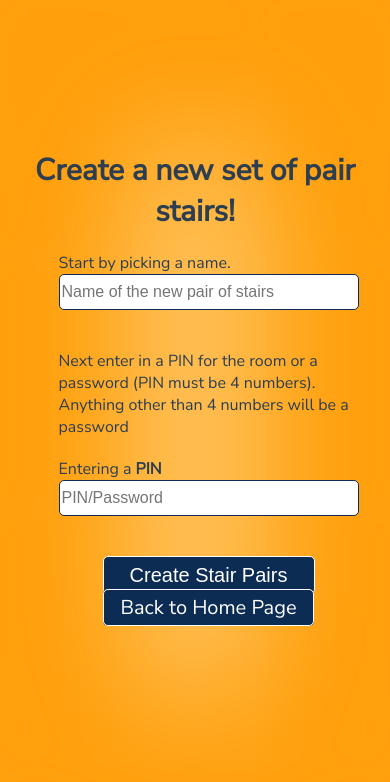
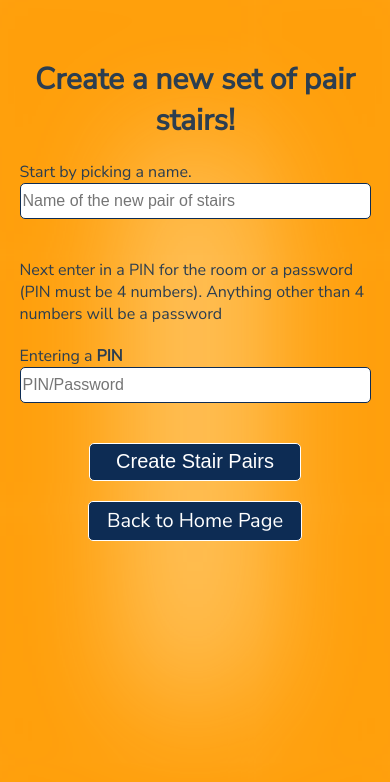
Before and after one commit to tmatthiash/pair-stairs, a Vue app in the folder frontend/: page /newstair in a window 390 px wide. Shown: the top 782 px of the page. Built offline with nearby package versions, Linux system fonts and the light colour scheme.

Commit message:
wip for responsive

```diff
--- a/frontend/src/components/NewStair/NewStair.vue
+++ b/frontend/src/components/NewStair/NewStair.vue
@@ -38,4 +38,10 @@ export default defineComponent({
   font-size: 30px;
   margin-bottom: 20px;
 }
+
+@media only screen and (max-width: 725px) {
+  .new-stair {
+    padding-top: 15%;
+  }
+}
 </style>
--- a/frontend/src/components/NewStair/NewStairOptions/NewStairOptions.vue
+++ b/frontend/src/components/NewStair/NewStairOptions/NewStairOptions.vue
@@ -149,4 +149,25 @@ export default defineComponent({
   border-radius: 5px;
   font-weight: 400;
 }
+
+@media only screen and (max-width: 725px) {
+  .new-stair-options {
+    width: 90%;
+  }
+  .new-stair-options-form-input {
+    width: 100%;
+  }
+  .new-stair-options-form-button-area {
+    display: flex;
+    flex-direction: column;
+    align-items: center;
+  }
+  .new-stair-options-form-button {
+    padding: unset;
+    display: flex;
+    align-items: center;
+    justify-content: center;
+    margin-bottom: 20px;
+  }
+}
 </style>
--- a/frontend/src/components/UserManager/UserManager.vue
+++ b/frontend/src/components/UserManager/UserManager.vue
@@ -166,4 +166,20 @@ export default defineComponent({
   border-radius: 5px;
   cursor: pointer;
 }
+
+@media only screen and (max-width: 725px) {
+  .user-manager-header {
+    font-size: 16px;
+  }
+  .user-manager-header-area {
+    display: flex;
+    flex-direction: column;
+  }
+  .user-manager-new-user-input {
+    max-width: 70%;
+  }
+  .user-manager-add-user-area {
+    justify-content: space-between;
+  }
+}
 </style>
--- a/frontend/src/views/PairMatrixPage.vue
+++ b/frontend/src/views/PairMatrixPage.vue
@@ -73,4 +73,9 @@ export default defineComponent({
   height: 100%;
   width: 100%;
 }
+@media only screen and (max-width: 725px) {
+  .pair-matrix-view {
+    padding-top: 40px;
+  }
+}
 </style>
```
Also changed, not shown: 3 other files (tests, documents, lock files or other folders).
